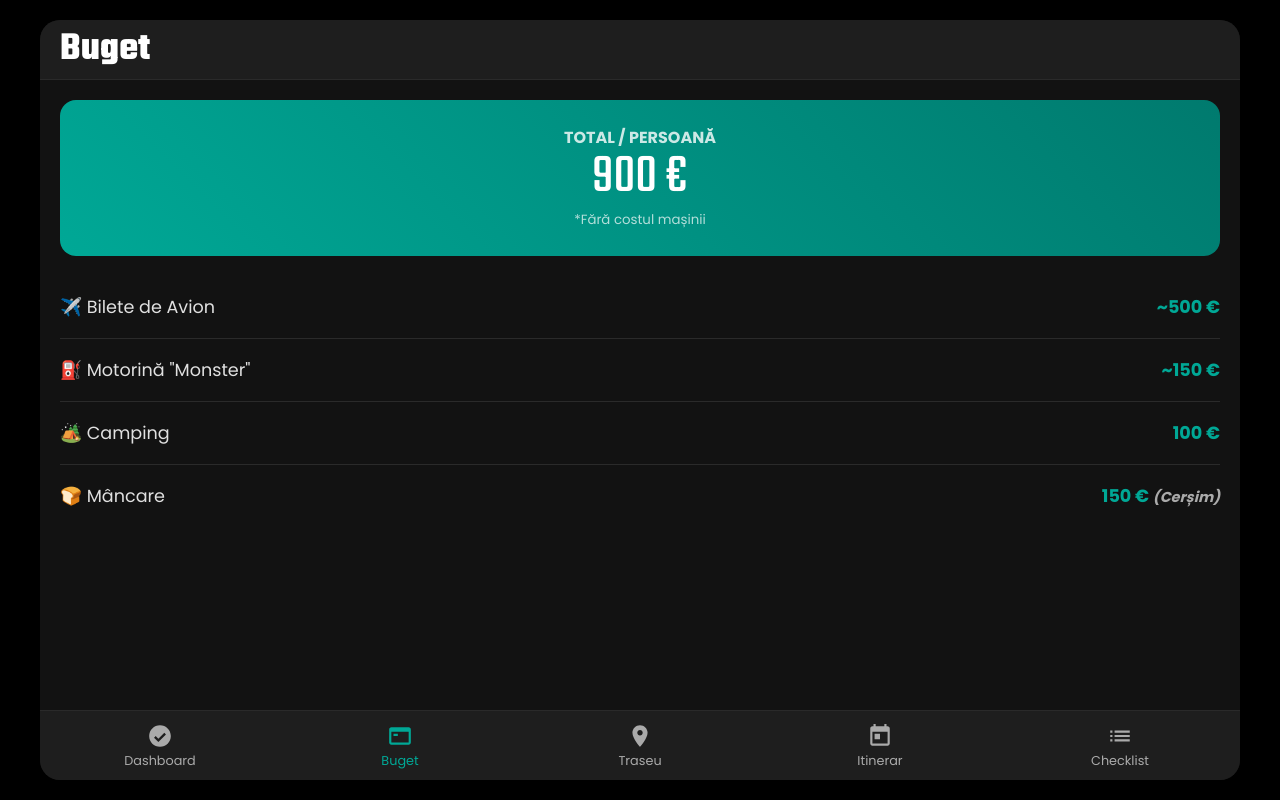
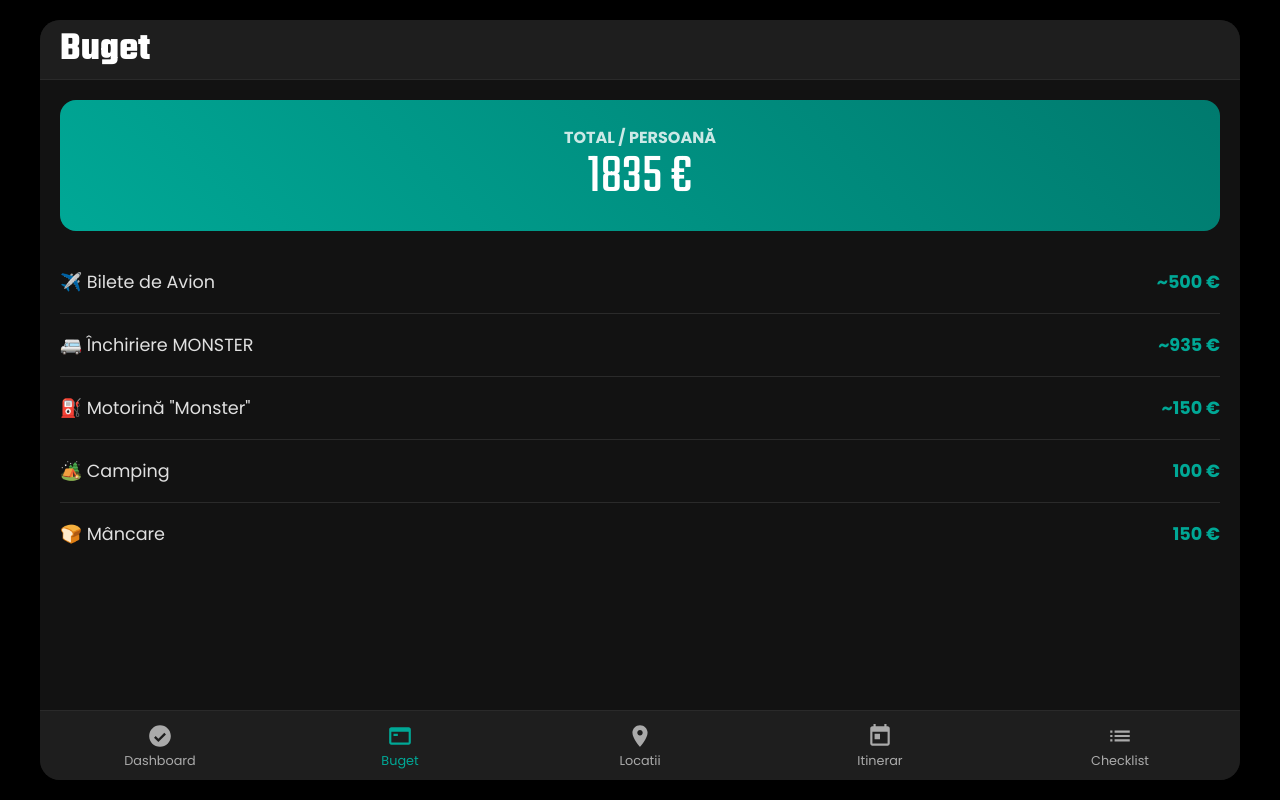
Before and after one commit to bogdanbarbulescu/islanda, a plain HTML site: page index.html in a window 1280 px wide. Both pictures are taken after a click on the button "Buget". Drawn offline with Linux system fonts and the light colour scheme.

Commit message:
add car price

```diff
--- a/index.html
+++ b/index.html
@@ -30,7 +30,7 @@
                             <div class="card-body">
                                 <h2>MONSTER-ul</h2>
                                 <p>Mercedes Sprinter 4x4 modificat. Căruța noastră.</p>
-                                <span class="price-tag">Închiriere: 2800 €</span>
+
                             </div>
                         </div>
                     </div>
@@ -60,14 +60,15 @@
             <div id="budget-screen" class="screen">
                 <div class="total-budget-card">
                     <h3>Total / Persoană</h3>
-                    <p id="total-cost">900 €</p>
-                    <small>*Fără costul mașinii</small>
+                    <p id="total-cost">1835 €</p>
+
                 </div>
                 <ul class="budget-list">
                     <li><span>✈️ Bilete de Avion</span><span class="cost">~500 €</span></li>
+                    <li><span>🚐 Închiriere MONSTER</span><span class="cost">~935 €</span></li>
                     <li><span>⛽ Motorină "Monster"</span><span class="cost">~150 €</span></li>
                     <li><span>🏕️ Camping</span><span class="cost">100 €</span></li>
-                    <li><span>🍞 Mâncare</span><span class="cost">150 € <small>(Cerșim)</small></span></li>
+                    <li><span>🍞 Mâncare</span><span class="cost">150 € <small></small></span></li>
                 </ul>
             </div>
 
@@ -135,7 +136,7 @@
             </button>
             <button data-screen="map-screen" data-title="Traseu" class="nav-button">
                 <svg xmlns="http://www.w3.org/2000/svg" viewBox="0 0 24 24" fill="currentColor"><path d="M12 2C8.13 2 5 5.13 5 9c0 5.25 7 13 7 13s7-7.75 7-13c0-3.87-3.13-7-7-7zm0 9.5c-1.38 0-2.5-1.12-2.5-2.5s1.12-2.5 2.5-2.5 2.5 1.12 2.5 2.5-1.12 2.5-2.5 2.5z"/></svg>
-                <span>Traseu</span>
+                <span>Locatii</span>
             </button>
             <button data-screen="itinerary-screen" data-title="Itinerar" class="nav-button">
                 <svg xmlns="http://www.w3.org/2000/svg" viewBox="0 0 24 24" fill="currentColor">
```
Also changed, not shown: images/Holmsarfossar.jpg (added), images/Maelifell1.jpg (added), images/Maelifell2.jpg (added), images/Raudibotn.jpg (added), images/landmannalaugar1.jpg, images/landmannalaugar2.jpg (added).
